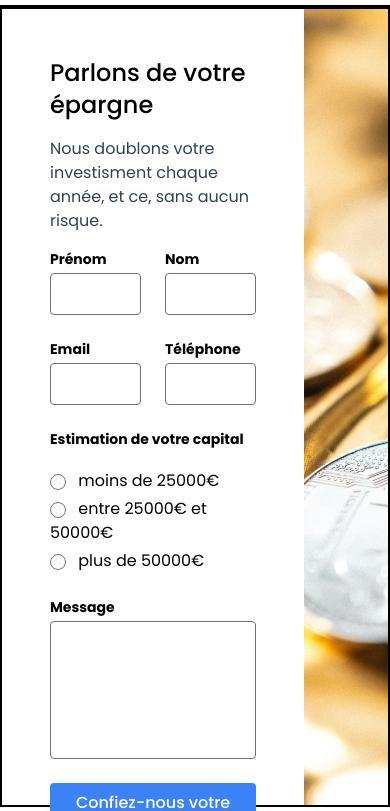
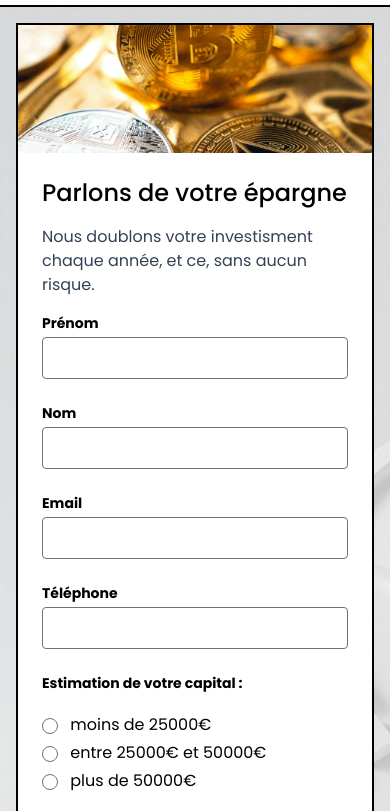
Before and after one commit to VenlaineBenjamin/ponzo, a website: page src/index.html in a window 390 px wide. Shown: the part 39-850 px from the top of the page. Drawn offline with Linux system fonts and the light colour scheme.

Commit message:
add dark mode

```diff
--- a/src/index.html
+++ b/src/index.html
@@ -20,43 +20,61 @@
     <title>Ponzo</title>
   </head>
   <body>
-    <div class="flex h-screen flex-col">
-      <header class="flex items-center border-b-2 border-black px-4 py-2">
+    <div class="flex h-screen flex-col dark:text-slate-200">
+      <header
+        class="flex items-center border-b-2 border-black px-4 py-2 dark:bg-gray-800"
+      >
         <i class="fa-solid fa-sack-dollar"></i>
         <h2 class="ml-2 text-xl font-bold">Ponzo</h2>
       </header>
       <div
-        class="flex flex-auto items-center justify-center bg-[url(./assets/images/cryptobg.jpeg)] bg-cover"
+        class="flex flex-auto items-center justify-center bg-[url(./assets/images/cryptobg.jpeg)] bg-cover p-4 dark:bg-[url(./assets/images/cryptobgdark.jpeg)]"
       >
         <div
-          class="flex h-[800px] max-w-[1000px] flex-auto border-2 border-black bg-white"
+          class="flex max-w-[1000px] flex-auto flex-col-reverse border-2 border-black bg-white sm:flex-row dark:bg-gray-800"
         >
-          <div class="flex-auto p-12">
+          <div class="flex-auto p-6 sm:p-12">
             <h1 class="mb-4 text-2xl font-medium">Parlons de votre épargne</h1>
-            <h3 class="mb-4 text-slate-700">
+            <h3 class="mb-4 text-slate-700 sm:text-lg dark:text-slate-200">
               Nous doublons votre investisment chaque année, et ce, sans aucun
               risque.
             </h3>
             <form action="#" class="grid grid-cols-2 gap-6">
-              <div class="flex flex-col gap-y-1">
+              <div class="col-span-2 flex flex-col gap-y-1 sm:col-span-1">
                 <label class="text-sm font-bold" for="firstname">Prénom</label>
-                <input class="rounded" id="firstname" type="text" />
+                <input
+                  class="rounded dark:border-none dark:bg-slate-900"
+                  id="firstname"
+                  type="text"
+                />
               </div>
-              <div class="flex flex-col gap-y-1">
+              <div class="col-span-2 flex flex-col gap-y-1 sm:col-span-1">
                 <label class="text-sm font-bold" for="name">Nom</label>
-                <input class="rounded" id="name" type="text" />
+                <input
+                  class="rounded dark:border-none dark:bg-slate-900"
+                  id="name"
+                  type="text"
+                />
               </div>
-              <div class="flex flex-col gap-y-1">
+              <div class="col-span-2 flex flex-col gap-y-1 sm:col-span-1">
                 <label class="text-sm font-bold" for="mail">Email</label>
-                <input class="rounded" id="mail" type="email" />
+                <input
+                  class="rounded dark:border-none dark:bg-slate-900"
+                  id="mail"
+                  type="email"
+                />
               </div>
-              <div class="flex flex-col gap-y-1">
+              <div class="col-span-2 flex flex-col gap-y-1 sm:col-span-1">
                 <label class="text-sm font-bold" for="tel">Téléphone</label>
-                <input class="rounded" id="tel" type="tel" />
+                <input
+                  class="rounded dark:border-none dark:bg-slate-900"
+                  id="tel"
+                  type="tel"
+                />
               </div>
               <div class="col-span-2 flex flex-col gap-y-1">
                 <label class="mb-4 text-sm font-bold"
-                  >Estimation de votre capital</label
+                  >Estimation de votre capital :</label
                 >
                 <label for="25">
                   <input
@@ -90,12 +108,12 @@
                 <label class="text-sm font-bold" for="message">Message</label>
                 <textarea
                   cols="30"
-                  class="resize-none rounded"
+                  class="resize-none rounded dark:border-none dark:bg-slate-900"
                   rows="5"
                 ></textarea>
               </div>
               <button
-                class="col-span-2 rounded bg-blue-500 py-2 text-center font-medium text-white shadow-xl transition-colors hover:bg-blue-600 active:bg-blue-700"
+                class="col-span-2 rounded bg-blue-500 py-2 text-center font-medium text-white shadow-xl transition-all hover:bg-blue-600 active:bg-blue-700"
               >
                 Confiez-nous votre argent !
               </button>
@@ -106,7 +124,7 @@
             </form>
           </div>
           <div
-            class="basis-72 bg-[url(./assets/images/bitcoin.jpeg)] bg-cover"
+            class="basis-32 bg-[url(./assets/images/bitcoin.jpeg)] bg-cover bg-center sm:basis-72"
           ></div>
         </div>
       </div>
```
Also changed, not shown: src/output.css.
